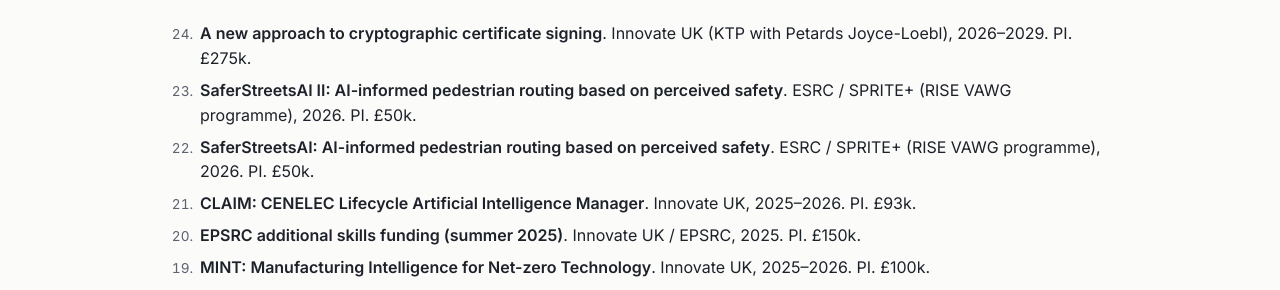
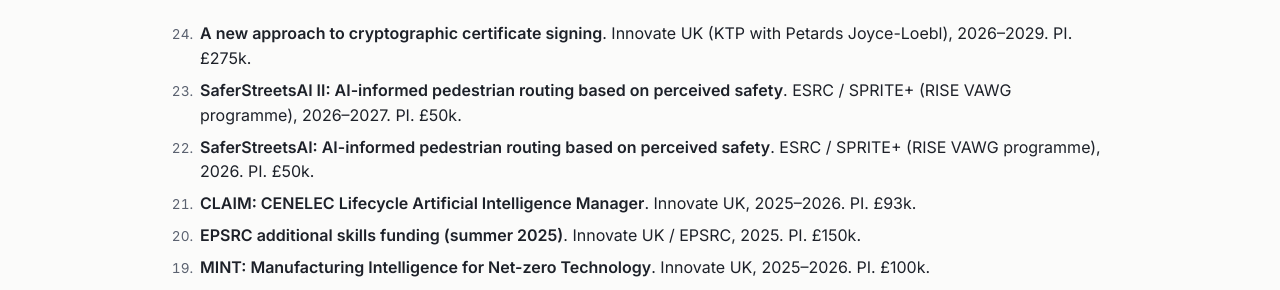
Before and after one commit to sparkins01/sparkins01.github.io, a Jekyll site: the page built from grants.html, in a window 1280 px wide and 900 px high. Shown: the part 186-476 px from the top of the window. Built offline with Jekyll 4.4.1, drawn with Linux system fonts in a browser that asks for light colours.

Commit message:
SaferStreetsAI II runs 2026-2027
Co-Authored-By: Claude Opus 5.5 <noreply@anthropic.com>
Claude-Session: https://claude.ai/code/session_01Hg9awQkitkBR1GPJWFPetg

```diff
--- a/_data/grants.yml
+++ b/_data/grants.yml
@@ -11,7 +11,7 @@ external:
     title: A new approach to cryptographic certificate signing
     role: PI
     amount: £275k
-  - years: "2026"
+  - years: 2026–2027
     funder: ESRC / SPRITE+ (RISE VAWG programme)
     title: "SaferStreetsAI II: AI-informed pedestrian routing based on perceived safety"
     role: PI
```
